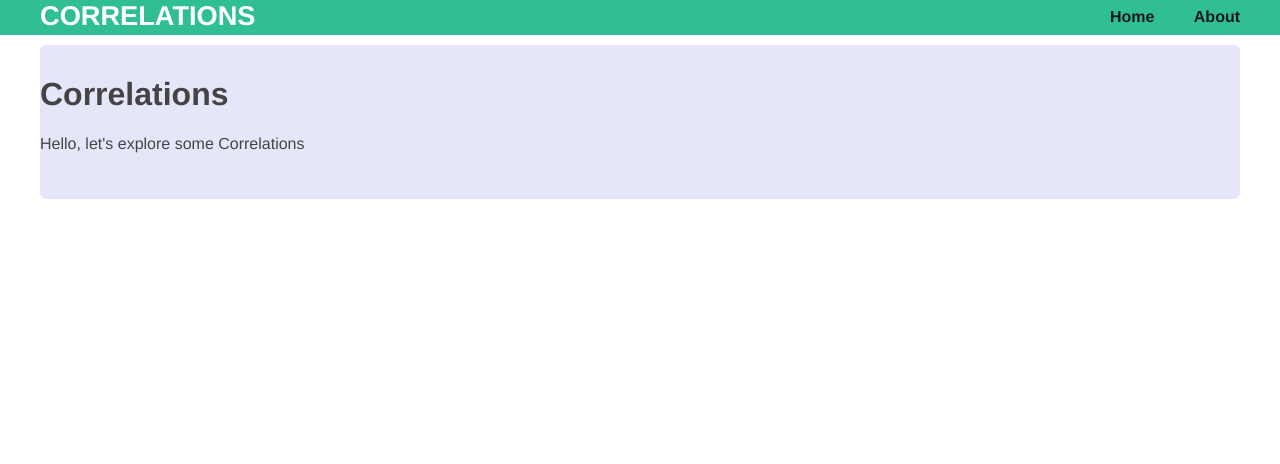
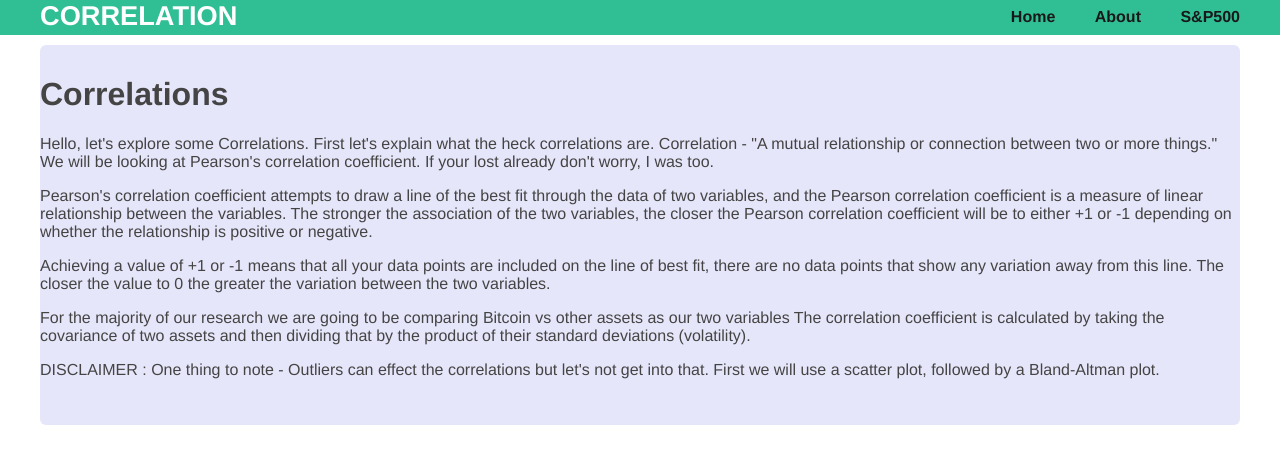
Before and after one commit to hilljtm/Correlations, a Flask app: page / in a window 1280 px wide. Shown: the top 464 px of the page. Run offline with Flask 2, Linux system fonts and the light colour scheme.

Commit message:
added paragraph's in about, home, and spindex, all connected with layout in flask

```diff
--- a/app.py
+++ b/app.py
@@ -10,5 +10,14 @@ def home():
 def about():
     return render_template('about.html')
 
+@app.route('/research')
+def research():
+    return render_template('research.html')
+
+@app.route('/spindex')
+def spindex():
+    return render_template('spindex.html')
+
+
 if __name__ == '__main__':
     app.run(debug=True)
--- a/static/css/main.css
+++ b/static/css/main.css
@@ -50,6 +50,22 @@ div.about {
     border-radius: 6px;
 }
 
+div.research {
+    padding: 10px 0 30px 0;
+    background-color: #E6E6FA;
+    -webkit-border-radius: 6px;
+    -moz-border-radius: 6px;
+    border-radius: 6px;
+}
+
+div.spindex {
+    padding: 10px 0 30px 0;
+    background-color: #E6E6FA;
+    -webkit-border-radius: 6px;
+    -moz-border-radius: 6px;
+    border-radius: 6px;
+}
+
 h2 {
     font-size: 3em;
     margin-top: 40px;
--- a/templates/home.html
+++ b/templates/home.html
@@ -3,7 +3,21 @@
 
 <div class="home">
     <h1>Correlations</h1>
-    <p>Hello, let's explore some Correlations</p>
+    <p>Hello, let's explore some Correlations. First let's explain what the heck correlations are. Correlation - "A
+        mutual relationship or connection between two or more things." We will be looking at Pearson's correlation
+        coefficient. If your lost already don't worry, I was too. </p>
+    <p> Pearson's correlation coefficient attempts to draw a line of the best fit through the data of two variables, and
+        the Pearson correlation coefficient is a measure of linear relationship between the variables. The stronger the
+        association of the two variables, the closer the Pearson correlation coefficient will be to either +1 or -1
+        depending on whether the relationship is positive or negative.</p>
+    <p>Achieving a value of +1 or -1 means that all your data points are included on the line of best fit, there are no
+        data points that show any variation away from this line. The closer the value to 0 the greater the variation
+        between the two variables.</p>
+    <p>For the majority of our research we are going to be comparing Bitcoin vs other assets as our two variables The
+        correlation coefficient is calculated by taking the covariance of two assets and then dividing that by the
+        product of their standard deviations (volatility).</p>
+    <p>DISCLAIMER : One thing to note - Outliers can effect the correlations but let's not get into that. First we will
+        use a scatter plot, followed by a Bland-Altman plot. </p>
 </div>
 
 {% endblock %}
--- a/templates/layout.html
+++ b/templates/layout.html
@@ -7,11 +7,12 @@
     <body>
         <header>
             <div class="container">
-                <h1 class="logo">Correlations</h1>
+                <h1 class="logo">Correlation</h1>
                 <strong><nav>
                     <ul class="menu">
                         <li><a href="{{ url_for('home') }}">Home</a></li>
                         <li><a href="{{ url_for('about') }}">About</a></li>
+                        <li><a href="{{ url_for('spindex') }}">S&P500</a></li>
                     </ul>
                 </nav></strong>
             </div>
```
Also changed, not shown: btc.py (added, +9 -0 lines), templates/about.html (+6 -1 lines), templates/spindex.html (added, +12 -0 lines).
